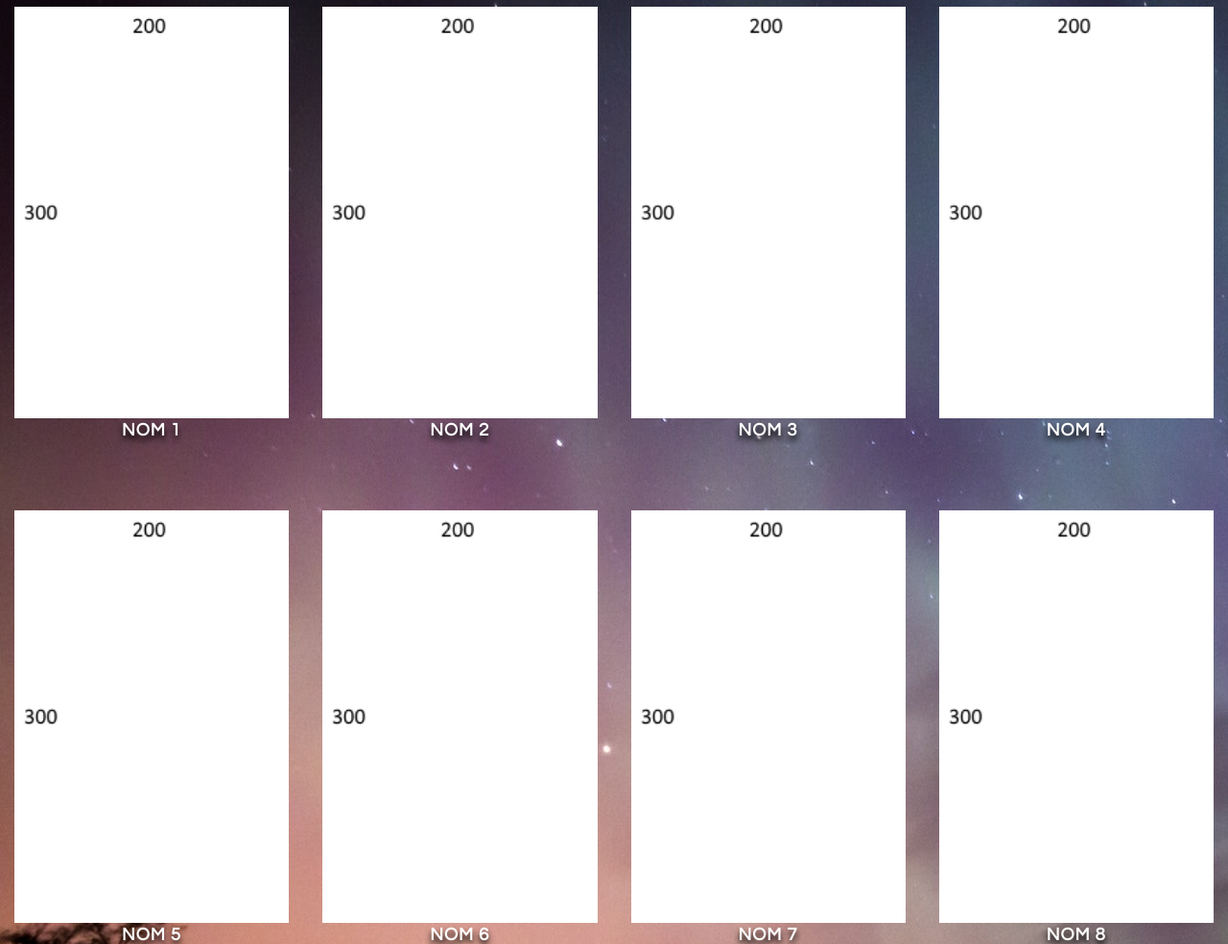
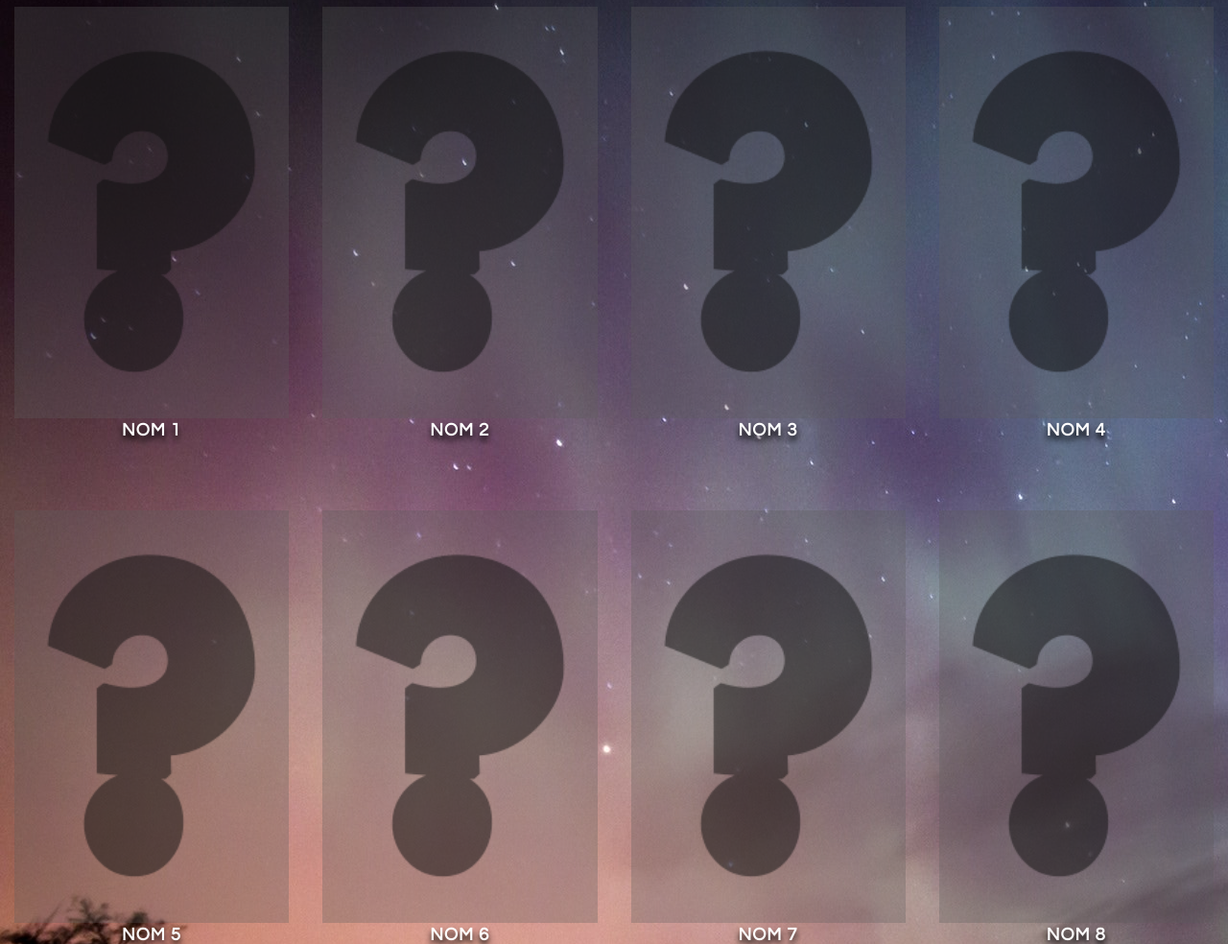
Before and after one commit to B4PTISTE/Baptiste-WebSite, a plain HTML site: page court-metrage/main_page_cm.html in a window 1280 px wide. Shown: the part 197-1181 px from the top of the page at 96% size. Drawn offline with Linux system fonts and the light colour scheme.

Commit message:
final page jc cm

```diff
--- a/court-metrage/main_page_cm.html
+++ b/court-metrage/main_page_cm.html
@@ -51,7 +51,7 @@
 				<div class="col-md-3-start">
 					<div class="cm-top">
 						<a href="#">
-							<img class="img_cm" src="img/img_demonstration.jpg">
+							<img class="img_cm" src="img/img_demonstration.png">
 						</a>
 
 					</div>
@@ -63,7 +63,7 @@
 				<div class="col-md-3">
 					<div class="cm-top">
 						<a href="#">
-							<img class="img_cm" src="img/img_demonstration.jpg">
+							<img class="img_cm" src="img/img_demonstration.png">
 						</a>
 					</div>
 					<div class="cm-bottom-text-center">
@@ -74,7 +74,7 @@
 				<div class="col-md-3">
 					<div class="cm-top">
 						<a href="#">
-							<img class="img_cm" src="img/img_demonstration.jpg">
+							<img class="img_cm" src="img/img_demonstration.png">
 						</a>
 					</div>
 					<div class="cm-bottom-text-center">
@@ -85,7 +85,7 @@
 				<div class="col-md-3">
 					<div class="cm-top">
 						<a href="#">
-							<img class="img_cm" src="img/img_demonstration.jpg">
+							<img class="img_cm" src="img/img_demonstration.png">
 						</a>
 					</div>
 					<div class="cm-bottom-text-center">
@@ -104,7 +104,7 @@
 				<div class="col-md-3-start">
 					<div class="cm-top">
 						<a href="#">
-							<img class="img_cm" src="img/img_demonstration.jpg">
+							<img class="img_cm" src="img/img_demonstration.png">
 						</a>
 					</div>
 					<div class="cm-bottom-text-center">
@@ -115,7 +115,7 @@
 				<div class="col-md-3">
 					<div class="cm-top">
 						<a href="#">
-							<img class="img_cm" src="img/img_demonstration.jpg">
+							<img class="img_cm" src="img/img_demonstration.png">
 						</a>
 					</div>
 					<div class="cm-bottom-text-center">
@@ -126,7 +126,7 @@
 				<div class="col-md-3">
 					<div class="cm-top">
 						<a href="#">
-							<img class="img_cm" src="img/img_demonstration.jpg">
+							<img class="img_cm" src="img/img_demonstration.png">
 						</a>
 					</div>
 					<div class="cm-bottom-text-center">
@@ -137,7 +137,7 @@
 				<div class="col-md-3">
 					<div class="cm-top">
 						<a href="#">
-							<img class="img_cm" src="img/img_demonstration.jpg">
+							<img class="img_cm" src="img/img_demonstration.png">
 						</a>
 					</div>
 					<div class="cm-bottom-text-center">
```
Also changed, not shown: jeu-video/main_page_jv.html (+3 -3 lines), court-metrage/img/img_demonstration.png (added), jeu-video/img/img_demonstration.png (added).
